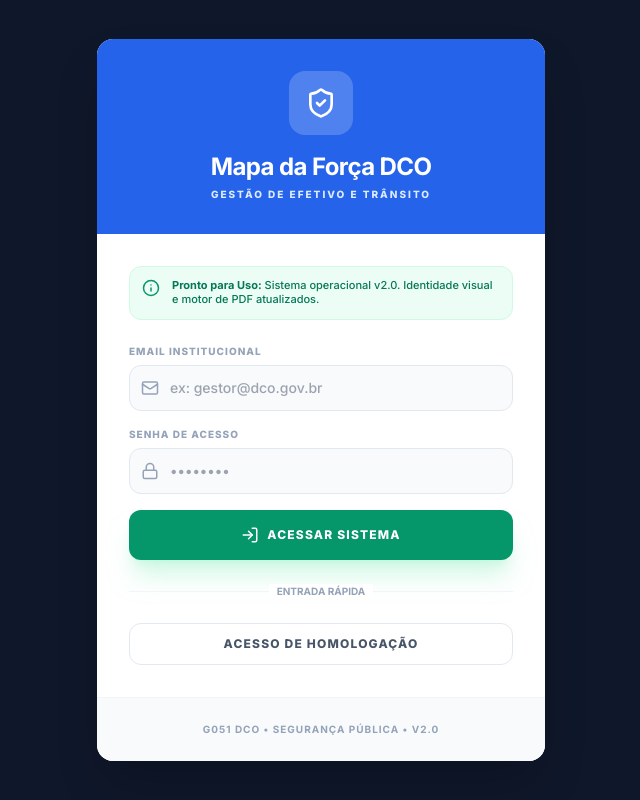
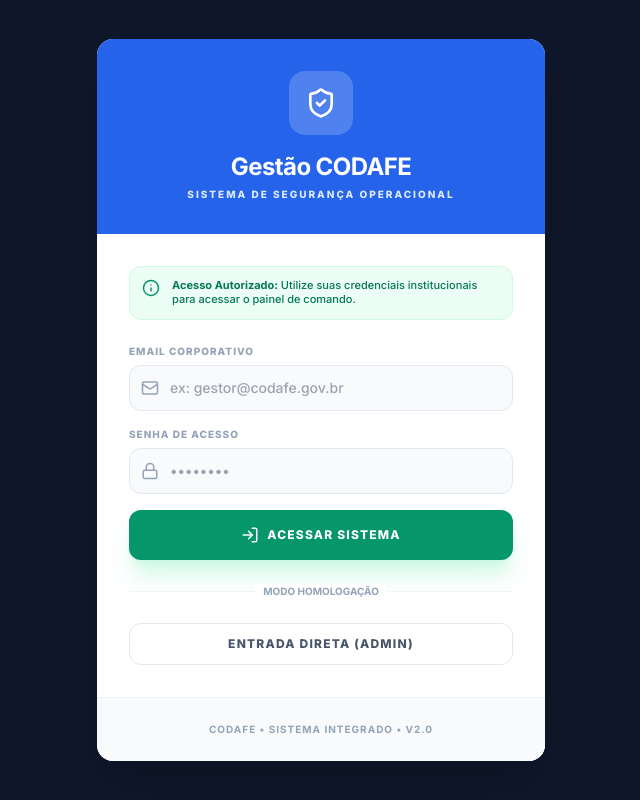
Before and after one commit to welerson/mapa-da-forca-transito, a React (Vite) app: page / in a window 1280 px wide. Shown: the whole page, without its empty margins (319-959 px from the left). Built offline with nearby package versions, Linux system fonts and the light colour scheme.

Commit message:
feat: Rename project to Gestão CODAFE
Update project name and metadata to reflect the new application name and purpose. This includes changes to package.json, index.html, metadata.json, and App.tsx. The login component was also updated with the new branding.

```diff
--- a/App.tsx
+++ b/App.tsx
@@ -14,36 +14,32 @@ import {
   LogOut,
   ShieldAlert
 } from 'lucide-react';
-import Dashboard from './components/Dashboard.tsx';
-import ScheduleGrid from './components/ScheduleGrid.tsx';
-import ImportTool from './components/ImportTool.tsx';
-import AgentList from './components/AgentList.tsx';
-import VehicleList from './components/VehicleList.tsx';
-import Reports from './components/Reports.tsx';
-import Login from './components/Login.tsx';
-import { UserRole, Agent } from './types.ts';
+import Dashboard from './components/Dashboard';
+import ScheduleGrid from './components/ScheduleGrid';
+import ImportTool from './components/ImportTool';
+import AgentList from './components/AgentList';
+import VehicleList from './components/VehicleList';
+import Reports from './components/Reports';
+import Login from './components/Login';
+import { UserRole, Agent } from './types';
 
 const App: React.FC = () => {
   const [activeTab, setActiveTab] = useState('dashboard');
   const [isSidebarOpen, setIsSidebarOpen] = useState(true);
   const [isLoggedIn, setIsLoggedIn] = useState(false);
 
-  // Estado global de agentes para sincronizar Efetivo e Escala
   const [agents, setAgents] = useState<Agent[]>([
     { bm: '10001-1', rank: 'GCM III', name: 'ADILZA SOUZA', code: 'G051', location: 'PRÓPRIO', cnh: 'AB', status: 'ATIVO', course: 'Vigente', shift: '07:30-19:30', schedule: Array(31).fill('') },
     { bm: '10002-2', rank: 'GCD II', name: 'AGNALDO GOMES', code: 'G051', location: 'PRÓPRIO', cnh: 'AB', status: 'ATIVO', course: 'Vigente', shift: '07:30-19:30', schedule: Array(31).fill('') },
     { bm: '10003-3', rank: 'GCM III', name: 'ALCINIO RAMOS', code: 'G054', location: 'ROTATIVO', cnh: 'AB', status: 'ATIVO', course: 'Vigente', shift: '07:00-19:00', schedule: Array(31).fill('') },
-    { bm: '10004-4', rank: 'GCD I', name: 'ALDAIR JOSE', code: 'G054', location: 'ROTATIVO', cnh: 'B', status: 'ATIVO', course: 'Vigente', shift: '07:00-19:00', schedule: Array(31).fill('') },
-    { bm: '10005-5', rank: 'GCD II', name: 'ALEXANDRE RABELO', code: 'G056', location: 'PRÓPRIO', cnh: 'AB', status: 'ATIVO', course: 'Vigente', shift: '19:30-07:30', schedule: Array(31).fill('') },
     { bm: '86999-X', rank: 'GCD II', name: 'SILVA GONZAGA', code: 'G051', location: 'PRÓPRIO', cnh: 'AB', status: 'ATIVO', course: 'Vigente', shift: '07:30-19:30', schedule: ['P', 'P', '', '', 'P', 'P', 'P', 'FE', 'FE', 'FE', 'FE', 'FE', 'FE', 'FE', 'FE'] },
-    { bm: '99246-5', rank: 'GCD II', name: 'VINICIUS CHAVES', code: 'G051', location: 'PRÓPRIO', cnh: 'AB', status: 'ATIVO', course: 'Vigente', shift: '19:30-07:30', schedule: ['P', 'P', 'P', 'P', 'P', 'P', 'P', 'P', '', '', 'P', 'P', 'P', 'P', 'P'] },
   ]);
 
   const menuItems = [
     { id: 'dashboard', label: 'Dashboard BI', Icon: LayoutDashboard },
-    { id: 'schedule', label: 'Escala (Pronto)', Icon: FileSpreadsheet },
+    { id: 'schedule', label: 'Escala Mensal', Icon: FileSpreadsheet },
     { id: 'agents', label: 'Efetivo', Icon: Users },
-    { id: 'vehicles', label: 'Logística (VTR)', Icon: CarFront },
+    { id: 'vehicles', label: 'Logística', Icon: CarFront },
     { id: 'imports', label: 'Sincronizar', Icon: History },
     { id: 'reports', label: 'Relatórios', Icon: FileText },
     { id: 'admin', label: 'Configurações', Icon: Settings, role: UserRole.MANAGER },
@@ -81,11 +77,11 @@ const App: React.FC = () => {
         <div className="flex flex-col h-full">
           <div className="p-8 border-b border-slate-800/50 flex items-center gap-4">
             <div className="w-12 h-12 bg-blue-600 rounded-2xl flex items-center justify-center text-white font-black text-xl shadow-lg shrink-0">
-              DCO
+              CF
             </div>
             <div className={`transition-opacity duration-200 ${!isSidebarOpen && 'lg:hidden opacity-0'}`}>
-              <h1 className="text-white font-bold text-lg tracking-tight">Mapa da Força</h1>
-              <p className="text-[10px] uppercase font-black tracking-widest text-slate-500">Trânsito v2.0</p>
+              <h1 className="text-white font-bold text-lg tracking-tight">Gestão CODAFE</h1>
+              <p className="text-[10px] uppercase font-black tracking-widest text-slate-500">Operacional v2.0</p>
             </div>
           </div>
 
@@ -118,7 +114,7 @@ const App: React.FC = () => {
                 G
               </div>
               <div className={`transition-opacity ${!isSidebarOpen && 'lg:hidden opacity-0'}`}>
-                <p className="text-sm font-bold text-white">Gestor DCO</p>
+                <p className="text-sm font-bold text-white">Gestor CODAFE</p>
                 <p className="text-[10px] text-slate-500 uppercase font-bold">Admin Master</p>
               </div>
             </div>
@@ -149,14 +145,14 @@ const App: React.FC = () => {
               <h2 className="text-lg font-bold text-slate-800 capitalize leading-none">
                 {activeTab.replace('_', ' ')}
               </h2>
-              <p className="text-[10px] font-bold text-slate-400 uppercase tracking-widest mt-1">DCO • SISTEMA OPERACIONAL</p>
+              <p className="text-[10px] font-bold text-slate-400 uppercase tracking-widest mt-1">CODAFE • SISTEMA OPERACIONAL</p>
             </div>
           </div>
 
           <div className="flex items-center gap-4">
             <div className="hidden sm:block text-right">
               <p className="text-xs font-bold text-slate-800 uppercase">Homologação 2026</p>
-              <p className="text-[10px] font-bold text-slate-400 uppercase tracking-widest">Jan, 08 - 14:45</p>
+              <p className="text-[10px] font-bold text-slate-400 uppercase tracking-widest">Jan, 2026</p>
             </div>
             <div className="h-8 w-px bg-slate-200 mx-2"></div>
             <div className="p-2.5 bg-blue-50 text-blue-600 rounded-xl border border-blue-100">
--- a/components/Login.tsx
+++ b/components/Login.tsx
@@ -15,17 +15,17 @@ const Login: React.FC<LoginProps> = ({ onLogin }) => {
     e.preventDefault();
     setLoading(true);
     setTimeout(() => {
-      onLogin(email || 'gestor@dco.gov.br');
+      onLogin(email || 'gestor@codafe.gov.br');
       setLoading(false);
     }, 1000);
   };
 
   const handleQuickLogin = () => {
-    setEmail('gestor@dco.gov.br');
+    setEmail('gestor@codafe.gov.br');
     setPassword('********');
     setLoading(true);
     setTimeout(() => {
-      onLogin('gestor@dco.gov.br');
+      onLogin('gestor@codafe.gov.br');
       setLoading(false);
     }, 800);
   };
@@ -38,28 +38,28 @@ const Login: React.FC<LoginProps> = ({ onLogin }) => {
             <div className="w-16 h-16 bg-white/20 rounded-2xl flex items-center justify-center mx-auto mb-4 backdrop-blur-sm">
               <ShieldCheck size={32} />
             </div>
-            <h1 className="text-2xl font-bold tracking-tight">Mapa da Força DCO</h1>
-            <p className="text-blue-100 text-[10px] mt-1 uppercase tracking-[0.2em] font-black">Gestão de Efetivo e Trânsito</p>
+            <h1 className="text-2xl font-bold tracking-tight">Gestão CODAFE</h1>
+            <p className="text-blue-100 text-[10px] mt-1 uppercase tracking-[0.2em] font-black">Sistema de Segurança Operacional</p>
           </div>
 
           <div className="p-8">
             <div className="mb-6 p-3 bg-emerald-50 border border-emerald-100 rounded-xl flex items-start gap-3 text-left">
               <Info className="text-emerald-600 shrink-0" size={18} />
               <p className="text-[11px] text-emerald-700 leading-tight font-medium">
-                <strong>Pronto para Uso:</strong> Sistema operacional v2.0. Identidade visual e motor de PDF atualizados.
+                <strong>Acesso Autorizado:</strong> Utilize suas credenciais institucionais para acessar o painel de comando.
               </p>
             </div>
 
             <form onSubmit={handleSubmit} className="space-y-4 text-left">
               <div>
-                <label className="block text-[10px] font-black text-slate-400 mb-1.5 uppercase tracking-widest">Email Institucional</label>
+                <label className="block text-[10px] font-black text-slate-400 mb-1.5 uppercase tracking-widest">Email Corporativo</label>
                 <div className="relative">
                   <Mail className="absolute left-3 top-1/2 -translate-y-1/2 text-slate-400" size={18} />
                   <input
                     type="email"
                     required
                     className="w-full pl-10 pr-4 py-3 bg-slate-50 border border-slate-200 rounded-xl focus:ring-2 focus:ring-emerald-500 outline-none transition-all text-sm font-medium"
-                    placeholder="ex: gestor@dco.gov.br"
+                    placeholder="ex: gestor@codafe.gov.br"
                     value={email}
                     onChange={(e) => setEmail(e.target.value)}
                   />
@@ -95,9 +95,9 @@ const Login: React.FC<LoginProps> = ({ onLogin }) => {
                 )}
               </button>
 
-              <div className="relative py-2">
+              <div className="relative py-2 text-center">
                 <div className="absolute inset-0 flex items-center"><div className="w-full border-t border-slate-100"></div></div>
-                <div className="relative flex justify-center text-[10px] uppercase font-bold text-slate-400"><span className="bg-white px-2">Entrada Rápida</span></div>
+                <div className="relative flex justify-center text-[10px] uppercase font-bold text-slate-400"><span className="bg-white px-2">Modo Homologação</span></div>
               </div>
 
               <button
@@ -105,14 +105,14 @@ const Login: React.FC<LoginProps> = ({ onLogin }) => {
                 onClick={handleQuickLogin}
                 className="w-full py-3 border border-slate-200 text-slate-600 rounded-xl text-xs font-black uppercase tracking-widest hover:bg-slate-50 transition-all flex items-center justify-center gap-2"
               >
-                Acesso de Homologação
+                Entrada Direta (Admin)
               </button>
             </form>
           </div>
 
           <div className="p-6 bg-slate-50 border-t border-slate-100 text-center">
             <p className="text-[10px] text-slate-400 font-bold uppercase tracking-widest">
-              G051 DCO • SEGURANÇA PÚBLICA • v2.0
+              CODAFE • SISTEMA INTEGRADO • v2.0
             </p>
           </div>
         </div>
--- a/index.html
+++ b/index.html
@@ -4,7 +4,7 @@
   <head>
     <meta charset="UTF-8" />
     <meta name="viewport" content="width=device-width, initial-scale=1.0" />
-    <title>Mapa da Força DCO - Trânsito</title>
+    <title>Gestão CODAFE - Segurança Operacional</title>
     <script src="https://cdn.tailwindcss.com"></script>
     <link rel="stylesheet" href="https://cdnjs.cloudflare.com/ajax/libs/font-awesome/6.4.0/css/all.min.css" />
     <style>
@@ -45,6 +45,6 @@
   </head>
   <body class="bg-slate-50 text-slate-900 antialiased overflow-hidden">
     <div id="root"></div>
-    <script type="module" src="index.tsx"></script>
+    <script type="module" src="./index.tsx"></script>
   </body>
 </html>
--- a/metadata.json
+++ b/metadata.json
@@ -1,5 +1,5 @@
 {
-  "name": "DCO-Mapa-Forca-G051-Final",
-  "description": "Sistema de gestão de escalas e efetivo DCO com importação de PDF baseada em coordenadas de coluna.",
+  "name": "Gestão CODAFE",
+  "description": "Sistema de gestão operacional, escalas e efetivo CODAFE com motor de importação analítica.",
   "requestFramePermissions": []
 }
--- a/package.json
+++ b/package.json
@@ -1,8 +1,8 @@
 
 {
-  "name": "mapa-da-forca-dco",
+  "name": "gestao-codafe",
   "private": true,
-  "version": "1.0.0",
+  "version": "2.0.0",
   "type": "module",
   "scripts": {
     "dev": "vite",
```
